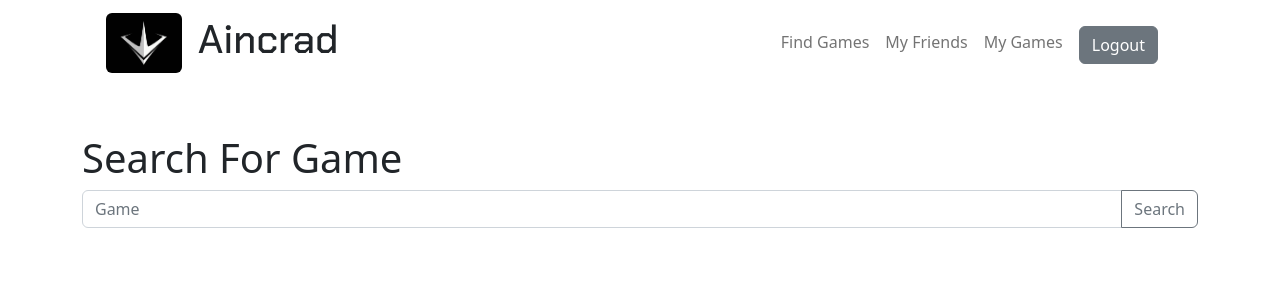
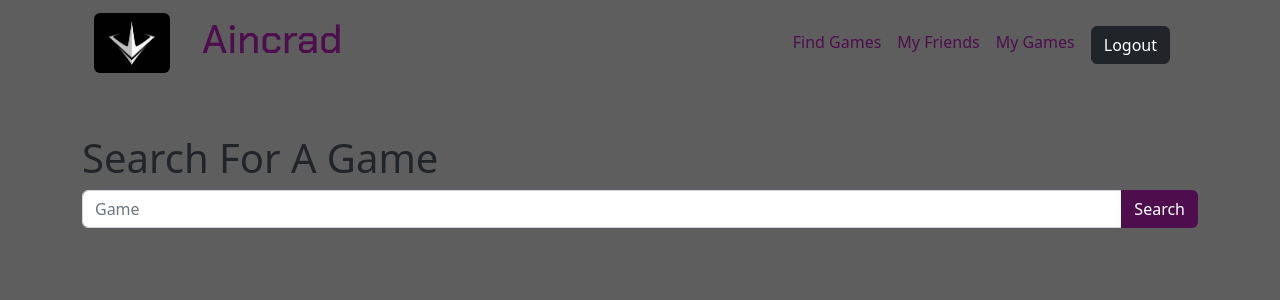
Before and after one commit to LhallLhall/Aincrad-Frontend, a React (Create React App) app in the folder app/: page /findGames in a window 1280 px wide. Shown: the top 300 px of the page. Built offline with nearby package versions, Linux system fonts and the light colour scheme.

Commit message:
got game add to databse to work

```diff
--- a/app/src/App.css
+++ b/app/src/App.css
@@ -52,9 +52,11 @@
   width: 100vw;
 }
 
-/* .landingHero {
-
-} */
+.findGamesHeight {
+  height: 100vh;
+  width: 100vw;
+  background-color: rgb(94, 94, 94);
+}
 
 /*
  * Globals
@@ -103,6 +105,10 @@ backdrop-filter: blur(3px);
   color: rgb(255, 255, 255);
 }
 
+.text_color_purple {
+  color:rgb(78, 14, 78) !important;
+}
+
 .navBlur {
   backdrop-filter: blur(4px);
 }
@@ -122,8 +128,17 @@ backdrop-filter: blur(3px);
   background-repeat: no-repeat;
   background-position: fixed;
   height: 100vh;
+  /* background-blend-mode: color-dodge !important; */
+
+ }
+
+ .find_games_img {
   background-blend-mode: color-dodge !important;
-
+  background: url("https://images.unsplash.com/photo-1557682250-33bd709cbe85?ixlib=rb-4.0.3&ixid=MnwxMjA3fDB8MHxzZWFyY2h8NHx8cHVycGxlJTIwYmFja2dyb3VuZHxlbnwwfHwwfHw%3D&w=1000&q=80") no-repeat center center fixed;
+  background-size: cover;
+  background-repeat: no-repeat;
+  background-position: fixed;
+  height: 100vh;
  }
 
 .mainBody {
@@ -147,7 +162,7 @@ backdrop-filter: blur(3px);
  */
 
 .nav-masthead .nav-link {
-  color: rgba(255, 255, 255, .5);
+  color: rgb(78, 14, 78);
   border-bottom: .25rem solid transparent;
 }
 
--- a/app/src/components/gameNavbar.jsx
+++ b/app/src/components/gameNavbar.jsx
@@ -22,7 +22,7 @@ export default function GameNavbar() {
               </img>
           </Link>
           <div className='text-center pe-5'>
-            <h1 className='mainFont'>
+            <h1 className='mainFont text_color_purple ps-3'>
               Aincrad
             </h1>
           </div>
@@ -42,7 +42,7 @@ export default function GameNavbar() {
             aria-labelledby="offcanvasNavbarLabel"
           >
             <div className="offcanvas-header">
-              <h5 className="offcanvas-title" id="offcanvasNavbarLabel">
+              <h5 className="offcanvas-title text_color_purple" id="offcanvasNavbarLabel">
                 Aincrad
               </h5>
               <button
@@ -55,23 +55,23 @@ export default function GameNavbar() {
             <div className="offcanvas-body">
               <ul className="navbar-nav justify-content-end flex-grow-1 pe-3">
               <li className="nav-item">
-                  <Link className="nav-link" aria-current="page" to="/findGames">
+                  <Link className="nav-link text_color_purple" aria-current="page" to="/findGames">
                     Find Games
                   </Link>
                 </li>
                 <li className="nav-item">
-                  <Link className="nav-link" aria-current="page" to="/myFriends">
+                  <Link className="nav-link text_color_purple" aria-current="page" to="/myFriends">
                     My Friends
                   </Link>
                 </li>
                 <li className="nav-item">
-                  <Link className="nav-link" to="/myGames">
+                  <Link className="nav-link text_color_purple" to="/myGames">
                     My Games
                   </Link>
                 </li>
                 <li className="nav-item pt-1 ps-2">
-                  <button className=' btn btn-secondary' onClick={Logout}>
-                    Logout
+                  <button className=' btn btn-dark' onClick={Logout}>
+                    <div className='text_color'>Logout</div>
                   </button>
                 </li>
               </ul>
--- a/app/src/components/gamePage.jsx
+++ b/app/src/components/gamePage.jsx
@@ -3,15 +3,16 @@ import GameNavbar from "./gameNavbar.jsx";
 // import { useLocation } from "react-router-dom";
 import { useGlobalState } from "../context/GlobalState.jsx";
 // import { useParams } from "react-router-dom";
-import { useNavigate } from "react-router-dom";
-import math from "react";
-import Axios from "axios";
+// import { useNavigate } from "react-router-dom";
+// import math from "react";
+// import Axios from "axios";
 import request from "../services/api.request.jsx";
 
 export default function GamePage() {
-  let [game, setGame] = useState();
-  let [state, dispatch] = useGlobalState();
-  let navigate = useNavigate();
+  // let [game, setGame] = useState();
+  let [addedToMyGames, setAddedToMyGames] = useState(true);
+  let [state,] = useGlobalState();
+  // let navigate = useNavigate();
   console.log(state);
 
   function itemDisplay(item) {
@@ -26,19 +27,19 @@ export default function GamePage() {
     return itemStr;
   }
 
-  function companyDisplay(item) {
-    if (!item) {
-      return;
-    }
-    let companyStr = "";
-    for (let i = 0; i < item.length; i++) {
-      // companyStr += ' ' + item[0].company.name
-      for (let y = 0; y < item[i].length; y++) {
-        console.log(item[y].name);
-        companyStr += " " + item[y].name;
-      }
-    }
-  }
+  // function companyDisplay(item) {
+  //   if (!item) {
+  //     return;
+  //   }
+  //   let companyStr = "";
+  //   for (let i = 0; i < item.length; i++) {
+  //     // companyStr += ' ' + item[0].company.name
+  //     for (let y = 0; y < item[i].length; y++) {
+  //       console.log(item[y].name);
+  //       companyStr += " " + item[y].name;
+  //     }
+  //   }
+  // }
 
   function dateDisplay(item) {
     if (!item) {
@@ -69,29 +70,33 @@ export default function GamePage() {
           storyline: state.selectedGame.storyline,
         },
       };
-      // let resp = await request(options)
-      // console.log(resp)
+
+      await request(options)
 
       let payload = {
-        url: `addGameToUser/${state.currentUser.user_id}/${state.selectedGame.id}/`,
+        url: `addGameToUser/${state.selectedGame.id}/`,
         method: "POST",
-        data: {
-          game_id: state.selectedGame.id,
-          name: state.selectedGame.name,
-          summary: state.selectedGame.summary,
-          release_date: dateDisplay(state.selectedGame.release_dates),
-          rating: Math.ceil(state.selectedGame.rating),
-          platform: itemDisplay(state.selectedGame.platforms),
-          genre: itemDisplay(state.selectedGame.genres),
-          company: "None",
-          completed: false,
-          storyline: state.selectedGame.storyline,
-        },
+        // data: {
+        //   game_id: state.selectedGame.id,
+        //   name: state.selectedGame.name,
+        //   summary: state.selectedGame.summary,
+        //   release_date: dateDisplay(state.selectedGame.release_dates),
+        //   rating: Math.ceil(state.selectedGame.rating),
+        //   platform: itemDisplay(state.selectedGame.platforms),
+        //   genre: itemDisplay(state.selectedGame.genres),
+        //   company: "None",
+        //   completed: false,
+        //   storyline: state.selectedGame.storyline,
+        // },
       };
       let response = await request(payload);
       console.log(response);
 
-      alert("Game Successfully Added To My Games");
+      if (response.status === 200) {
+        setAddedToMyGames(!addedToMyGames);
+      }
+
+      // alert("Game Successfully Added To My Games");
     } catch {
       alert("Uh oh there was an error");
     }
@@ -108,7 +113,7 @@ export default function GamePage() {
           <h5>{dateDisplay(state.selectedGame.release_dates)}</h5>
           <div className="pt-2">
             <button className="btn btn-secondary" onClick={postGameToDatabase}>
-              <h4>Add Game To "My Games"</h4>
+              <h5>{addedToMyGames ? 'Add to My Games' : 'Remove from My Games'}</h5>
             </button>
           </div>
         </div>
@@ -133,7 +138,7 @@ export default function GamePage() {
             </div>
             <div>
               <h5>Company/s:</h5>
-              <p>{companyDisplay(state.selectedGame.companies)}</p>
+              {/* <p>{companyDisplay(state.selectedGame.companies)}</p> */}
             </div>
             <div>
               <h5>Rating:</h5>
@@ -151,54 +156,3 @@ export default function GamePage() {
     </div>
   );
 }
-
-// <div class="card-body">
-//   <div class="row">
-//     <div class="col-6 col-md-2">
-//       <label>Platforms</label>
-//       <div>
-//         {/* <a href="/Game?platform=mac">
-//                                     <img class="float-start icon platform-icon" src="/images/platforms/mac.svg" alt="Mac logo" title="Mac">
-//                                 </a>
-//                                 <a href="/Game?platform=win">
-//                                     <img class="float-start icon platform-icon" src="/images/platforms/windows.svg" alt="PC (Microsoft Windows) logo" title="PC (Microsoft Windows)">
-//                                 </a>
-//                                 <a href="/Game?platform=xbox">
-//                                     <img class="float-start icon platform-icon" src="/images/platforms/xbox.svg" alt="Xbox logo" title="Xbox">
-//                                 </a>
-//                                 <a href="/Game?platform=xbox360">
-//                                     <img class="float-start icon platform-icon" src="/images/platforms/xbox.svg" alt="Xbox 360 logo" title="Xbox 360">
-//                                 </a> */}
-//       </div>
-//     </div>
-//     <div class="col-6 col-md-2">
-//       <label>Released</label>
-//       <p>{}</p>
-//     </div>
-//     <div class="col-6 col-md-2">
-//       <label>Developers</label>
-//       <p>
-//         <p>{}</p>{" "}
-//       </p>
-//     </div>
-//     {/* <div class="col-6 col-md-2">
-//       <label>Publishers</label>
-//       <p>
-//         <a href="/Game?publisher=macsoft-games">MacSoft Games,</a>&nbsp;
-//         <a href="/Game?publisher=microsoft-game-studios">
-//           Microsoft Game Studios
-//         </a>{" "}
-//       </p>
-//     </div> */}
-//     <div class="col-6 col-md-2">
-//       <label>Genres</label>
-//       <p>
-//         <p>{}</p>{" "}
-//       </p>
-//     </div>
-//     {/* <div class="col-6 col-md-2 text-center">
-//       <label>Average Rating</label>
-//       <h2>85</h2>
-//     </div> */}
-//   </div>
-// </div>;
--- a/app/src/components/landingHero.jsx
+++ b/app/src/components/landingHero.jsx
@@ -10,7 +10,7 @@ export default function LandingHero() {
 
         <main className="px-3 ">
           <h1 className='mainFont' id='mainFont'>Aincrad</h1>
-          <p className="lead">
+          <p className="lead blur">
             Aincrad™ is an application for people track their games, hours
             played, and friends! You can find games to add to your personal list
             that you have either completed/played or games that you are
--- a/app/src/pages/findGames.jsx
+++ b/app/src/pages/findGames.jsx
@@ -2,16 +2,15 @@ import React, { useState } from "react";
 import { useGlobalState } from "../context/GlobalState";
 import Axios from "axios";
 import GameNavbar from "../components/gameNavbar.jsx";
-import GamePage from '../components/gamePage.jsx'
-import { useNavigate } from 'react-router-dom';
-import {
-  BrowserRouter as Router,
-  // Switch,
-  // Route,
-  Link,
-  // Routes,
-} from "react-router-dom";
-
+// import GamePage from "../components/gamePage.jsx";
+import { useNavigate } from "react-router-dom";
+// import {
+//   BrowserRouter as Router,
+//   // Switch,
+//   // Route,
+//   Link,
+//   // Routes,
+// } from "react-router-dom";
 
 function itemDisplay(item) {
   if (!item) {
@@ -19,7 +18,7 @@ function itemDisplay(item) {
   }
   let itemStr = "";
   for (let i = 0; i < item.length; i++) {
-    itemStr += " " + item[i].name ;
+    itemStr += " " + item[i].name;
   }
   return itemStr;
 }
@@ -34,12 +33,12 @@ function dateDisplay(item) {
 }
 
 export default function FindGames(props) {
-  const [gameData, setGameData] = useState({})
+  // const [gameData, setGameData] = useState({});
   const [state, dispatch] = useGlobalState();
   const [data, setData] = useState([]);
   const [searchValue, setSearchValue] = useState("");
   let inputField = document.getElementById("inputField");
-  let navigate = useNavigate()
+  let navigate = useNavigate();
   // useEffect(() => {
   //     Axios.get('https://8000-lhalllhall-aincradbacke-leafyr8orcy.ws-us77.gitpod.io/games/api/')
   //         .then((resp) => setData(resp.data));
@@ -61,19 +60,17 @@ export default function FindGames(props) {
       // })
       inputField.value = "";
     } catch {
-      alert('Search is Invalid')
+      alert("Search is Invalid");
     }
   };
 
-  function clickHandler (game) {
+  function clickHandler(game) {
     dispatch({
-    ...state,
-    selectedGame: game
-  })
-  navigate('/game')
+      ...state,
+      selectedGame: game,
+    });
+    navigate("/game");
   }
-
-
 
   // let gameScreen = (game) =>{
   //   // console.log('reach')
@@ -94,11 +91,7 @@ export default function FindGames(props) {
       <div key={game.id} className="col-12 col-md-4 col-sm-6">
         <div className="text-center">
           <h3>{game.name}</h3>
-          <button onClick={() =>
-          clickHandler(game)
-        } >
-            See More
-          </button>
+          <button onClick={() => clickHandler(game)}>See More</button>
           <p> Genres: {itemDisplay(game.genres)}</p>
           <p> Platforms: {itemDisplay(game.platforms)}</p>
           <p> Release Date: {dateDisplay(game.release_dates)}</p>
@@ -131,23 +124,39 @@ export default function FindGames(props) {
     );
   });
 
-
   return (
-    <div className="container" >
+    <div className="findGamesHeight">
       <div>
         <GameNavbar />
       </div>
-      <div className='row pt-5'>
-        <h1>Search For Game</h1>
-        {/* <input placeholder='Game' id="inputField" className='form-control' onChange={search} type="text" />
+      <div className='container'>
+        <div className="row pt-5">
+          <h1>Search For A Game</h1>
+          {/* <input placeholder='Game' id="inputField" className='form-control' onChange={search} type="text" />
         <button className='btn btn-secondary' onClick={submit}>Search</button> */}
-        <div className="input-group mb-3">
-          <input type="text" className="form-control" onChange={search} id="inputField" placeholder="Game" aria-label="Recipient's username" aria-describedby="button-addon2"/>
-          <button className="btn btn-outline-secondary" onClick={submit} type="button" id="button-addon2">Search</button>
+          <div className="input-group mb-3">
+            <input
+              type="text"
+              className="form-control"
+              onChange={search}
+              id="inputField"
+              placeholder="Game"
+              aria-label="Recipient's username"
+              aria-describedby="button-addon2"
+            />
+            <button
+              className="btn btn_color"
+              onClick={submit}
+              type="button"
+              id="button-addon2"
+            >
+              <div className="text_color">Search</div>
+            </button>
+          </div>
         </div>
-      </div>
-      <div className="row pt-4 d-flex justify-content-center align-content-center">
-        {mappedData}
+        <div className="row pt-4 d-flex justify-content-center align-content-center overflow-scroll">
+          {mappedData}
+        </div>
       </div>
     </div>
   );
```
